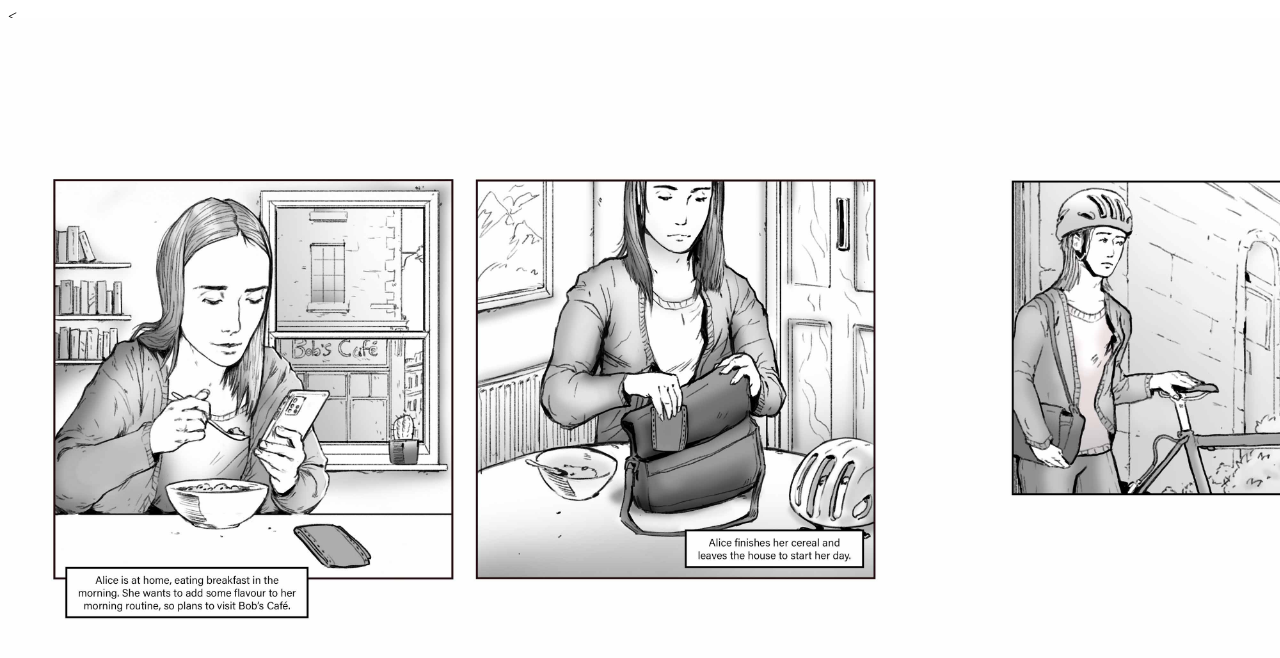
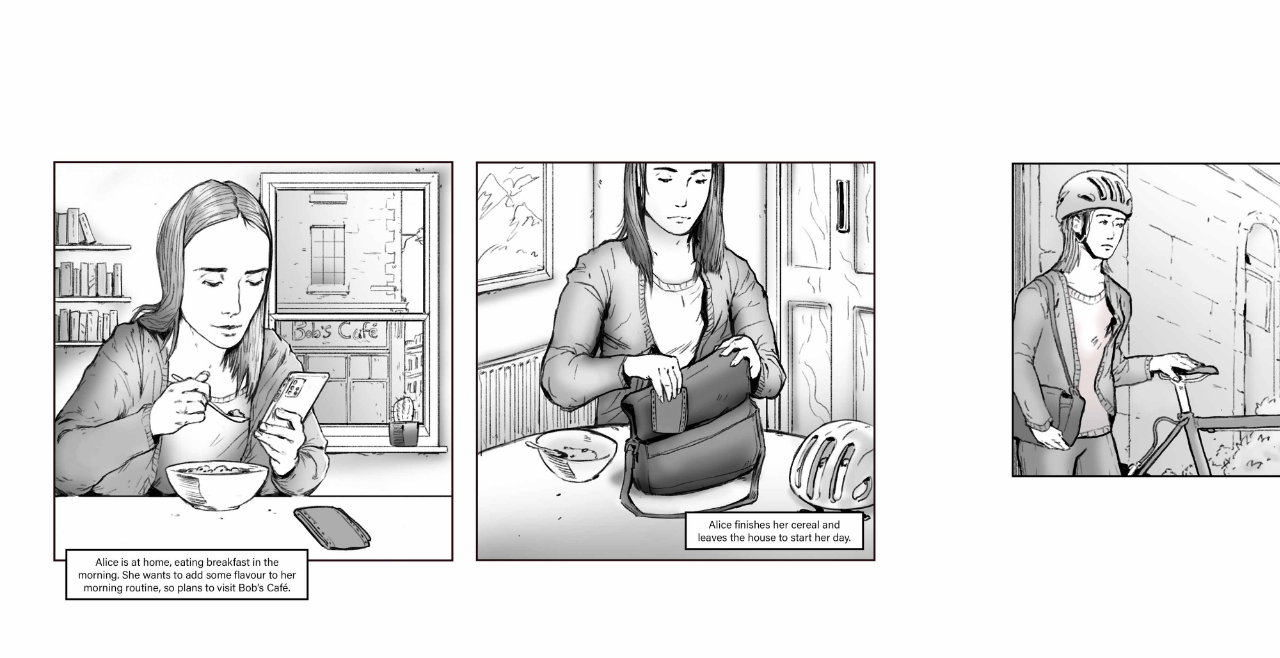
Before and after one commit to PeterTilley/PeterTilley, a plain HTML site: page index.html in a window 1280 px wide. Drawn offline with Linux system fonts and the light colour scheme.

Commit message:
Update index.html

```diff
--- a/index.html
+++ b/index.html
@@ -1,4 +1,4 @@
-<<link rel="stylesheet" href="style.css" />
+<link rel="stylesheet" href="style.css" />
 <div class="wrapper">
   <div class="scrolls"><img src="10.jpg" /><img src="9.jpg" /><img src="8.jpg" /><img src="7.jpg" /><img src="6.jpg" /><img src="5.gif" /><img src="4.jpg" /><img src="3.gif" /><img src="2.jpg" /><img src="1.gif" />
   </div>
```
